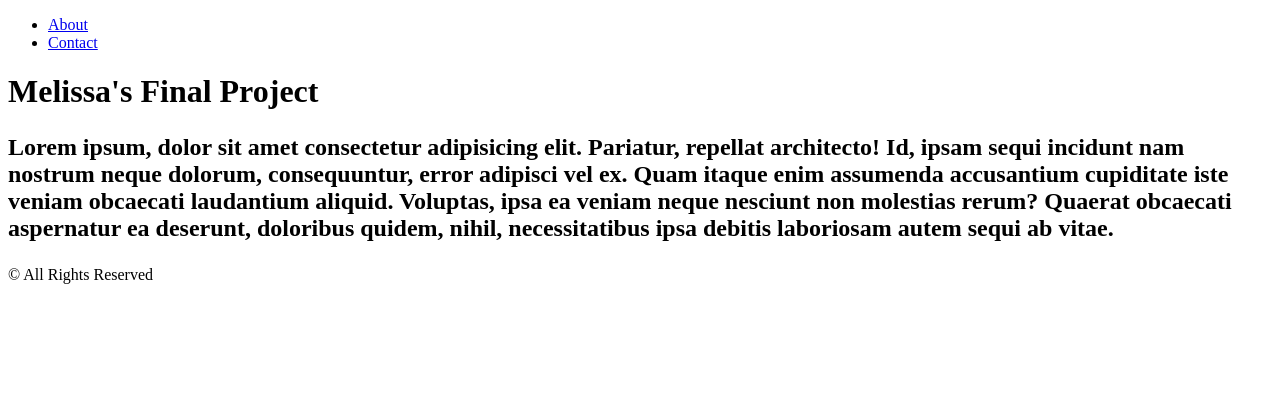
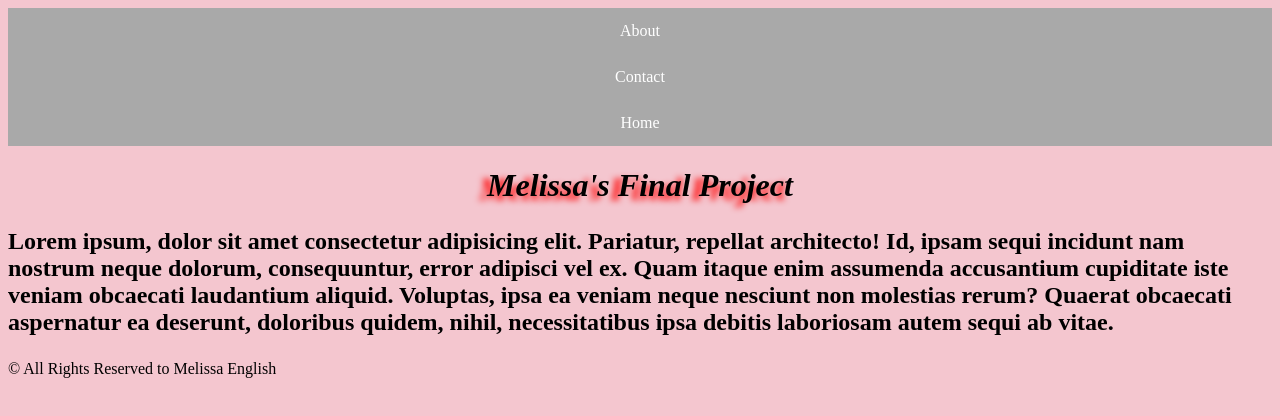
Before and after one commit to mmarketu119/final_project, a plain HTML site: page index.html in a window 1280 px wide. Drawn offline with Linux system fonts and the light colour scheme.

Commit message:
created css styles formating, added pic of me, and added nav bar.

```diff
--- a/css/styles.css
+++ b/css/styles.css
@@ -0,0 +1,28 @@
+/*This is the navigation bar style formatting, should be same for each page*/
+ul {
+  list-style-type: none;
+  position: sticky;
+  margin: 0;
+  padding: 0;
+  overflow: hidden;
+  background-color: darkgray;
+}
+li a {
+    display: block;
+    color: white;
+    text-align: center;
+    padding: 14px 16px;
+    text-decoration: none;
+  }
+  li a:hover {
+    background-color: lightgrey;
+  }
+ /*This is the font styling for h1 titles*/
+ .main-headers{
+    text-shadow: -8px 4px 6px red;
+    font-style: italic;
+    text-align: center;
+ }
+ body{
+    background-color: rgb(244, 198, 207);
+}
--- a/index.html
+++ b/index.html
@@ -8,6 +8,7 @@
     <meta name="description" content="Intro to HTML and CSS Basics...">
     <title>WFB | Final Project</title>
     <link rel="stylesheet" href="./css/styles.css">
+
 </head>
 <body>
     <header>
@@ -19,10 +20,13 @@
                 <li>
                     <a href="contact.html">Contact</a>
                 </li>
+                <li>
+                    <a href="index.html">Home</a>
+                </li>
             </ul>
         </nav>
     </header>
-    <h1>Melissa's Final Project</h1>
+    <h1 class="main-headers">Melissa's Final Project</h1>
     <main id="main-content">
         <section>
             <h2>
@@ -31,7 +35,7 @@
             </h2>
         </section>
         <footer>
-            <p>&copy; All Rights Reserved</p>
+            <p>&copy; All Rights Reserved to Melissa English</p>
         </footer>
 </body>
 </html>
```
Also changed, not shown: img/pic_of_me.png (added).
